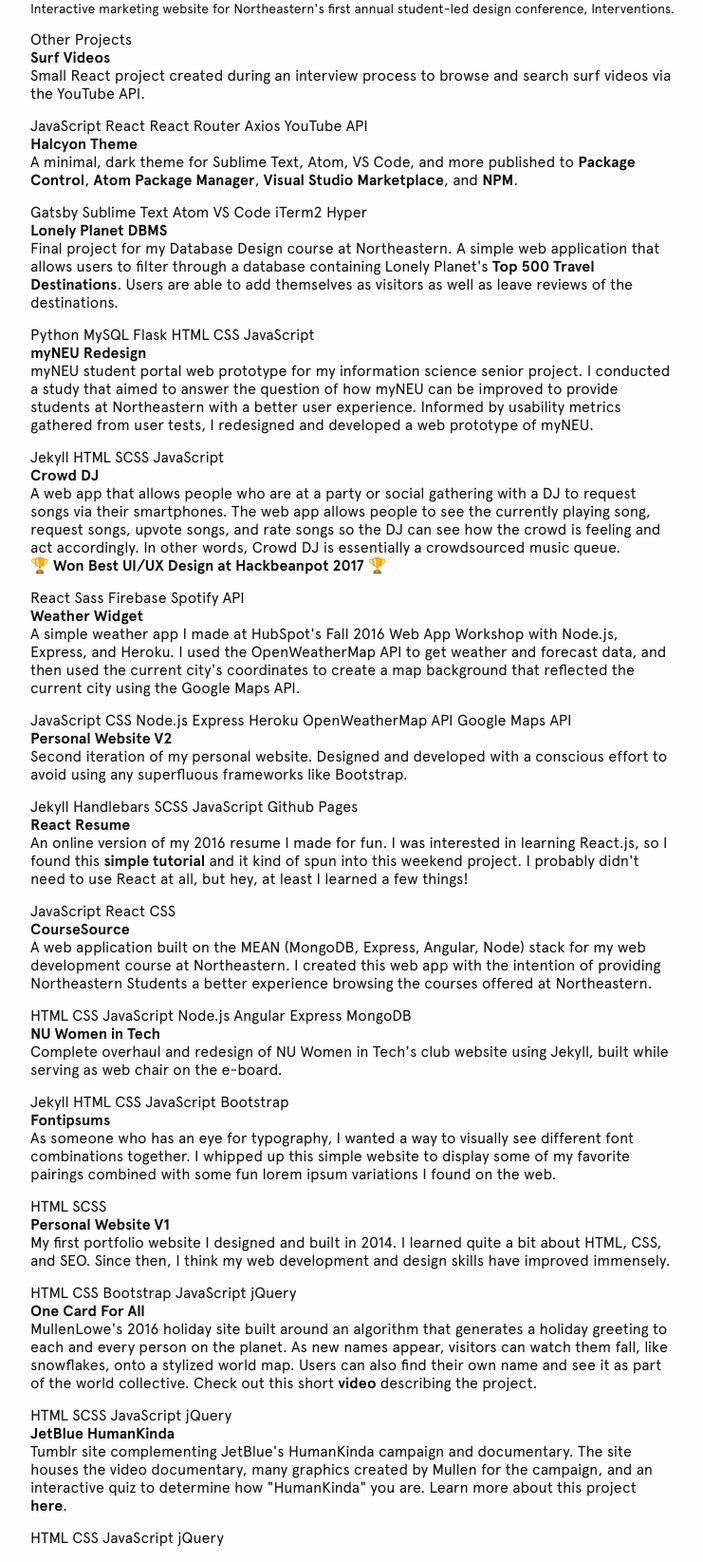
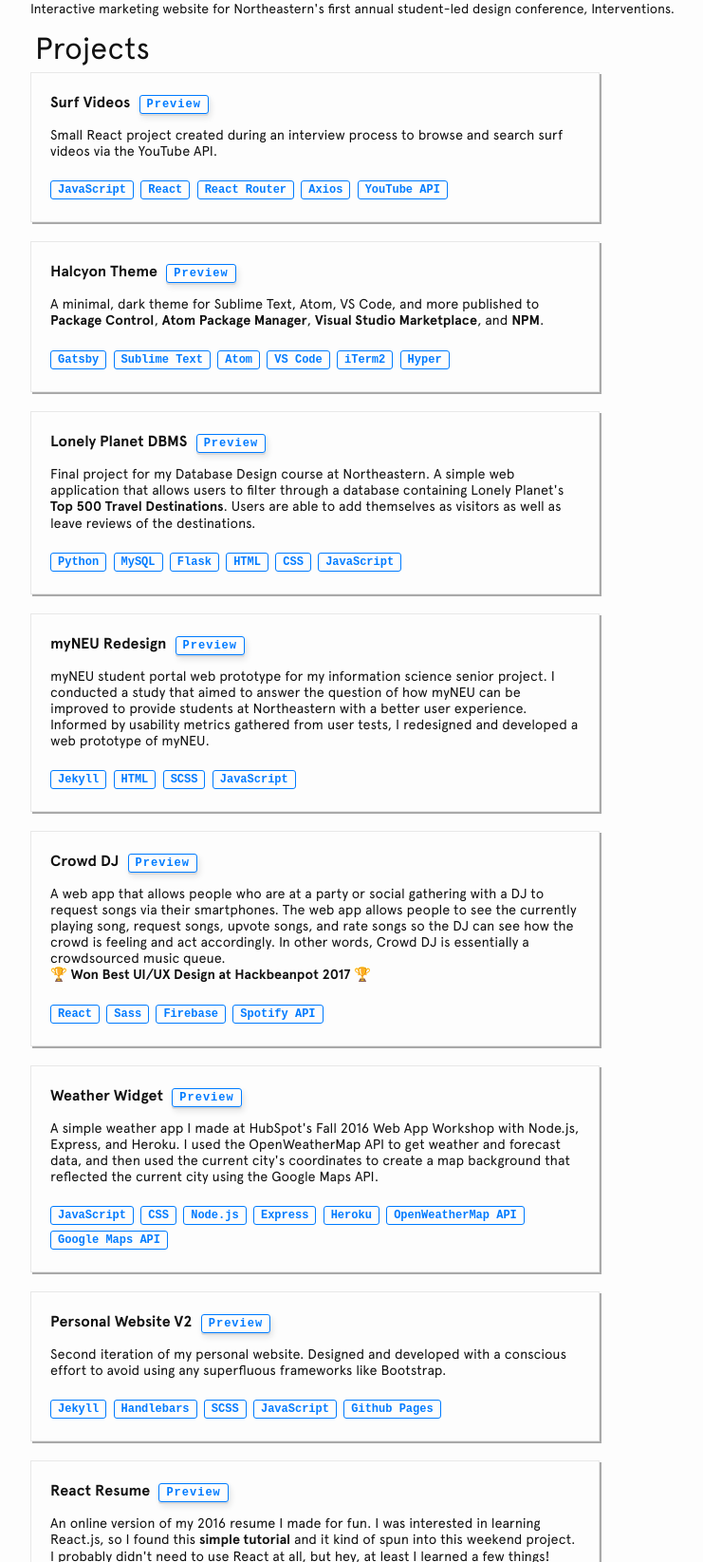
Before and after one commit to qaz-creator/personal, a Jekyll site: the page built from feed/projects.html, in a window 1280 px wide. Shown: the part 1825-3470 px from the top of the page at 95% size, without its empty margins (268-1009 px from the left). Built offline with Jekyll 4.4.1, drawn with Linux system fonts in a browser that asks for light colours; some of the changed text lies outside the part shown; grey boxes are pictures that could not be loaded.

Commit message:
basic project pages done

```diff
--- a/_includes/other-projects.html
+++ b/_includes/other-projects.html
@@ -1,10 +1,12 @@
 <section class="section other-projects">
-    <div class="section__title">Other Projects</div>
+    <div class="section__title">{{page.title}}</div>
     <div class="section__content">
       {% for project in site.data.other-projects %}
       <div class="project">
         <div class="project__name">
           <a href="{{project.url}}" target="_blank" class="arrow-link">{{project.name}}</a>
+          <a href="{{project.url}}" target="_blank" class="arrow-link"> <span class="project__used__item">Preview</span></a>
+
         </div>
         <p>{{project.description}}</p>
         <div class="project__used">
--- a/_sass/minima.scss
+++ b/_sass/minima.scss
@@ -149,3 +149,4 @@
 @import "minima/footer";
 @import "minima/about";
 @import "minima/portfolio";
+@import 'minima/other-projects'
--- /dev/null
+++ b/_sass/minima/_other-projects.scss
@@ -0,0 +1,60 @@
+.other-projects {
+  .section__title{
+    margin-bottom: 5px;
+    margin-left: 5px;
+    font-size: 2rem;
+  }
+  .project {
+    border: 1px solid $grey-color-light;
+    box-shadow: 2px 2px darkgray;
+    max-width: 600px;
+    padding: 20px;
+    margin-bottom: 20px;
+    &:hover {
+      margin-top: -2px;
+      box-shadow: 0px 12px 30px 0px rgba(0, 0, 0, 0.2);
+      transition: all 800ms cubic-bezier(0.19, 1, 0.22, 1);
+    }
+    &__name {
+      margin-bottom: 10px;
+      .project__used__item {
+        margin-left: 5px !important;
+        box-shadow: 0px 2px 0 darken($grey-color-light, 5%),
+          2px 4px 6px darken($grey-color-light, 2%);
+        font-weight: 900;
+        letter-spacing: 1px;
+        transition: all 150ms linear;
+        &:hover {
+          background: darken(#ffffff, 1.5%);
+          border: 1px solid rgba(#000, 0.05);
+          box-shadow: 1px 1px 2px rgba(#fff, 0.2);
+          color: lighten($blue, 18%);
+          text-decoration: none;
+          text-shadow: -1px -1px 0 darken($grey-color-light, 9.5%);
+          transition: all 250ms linear;
+        }
+      }
+    }
+    p {
+      font-size: 0.9rem;
+      margin-bottom: 20px;
+    }
+    &__used {
+      &__item {
+        display: inline-block;
+        margin: 3px 3px 3px 0;
+        font-family: "Inconsolata", monospace;
+        font-size: 0.75rem;
+        font-weight: 700;
+        padding: 2px 7px;
+        border-radius: 3px;
+        color: $blue;
+        border: 1px solid $blue;
+        background: transparent;
+        &:first-of-type {
+          margin-left: 0;
+        }
+      }
+    }
+  }
+}
--- a/feed/projects-data-science.html
+++ b/feed/projects-data-science.html
@@ -1,9 +1,10 @@
 ---
 layout: default
-title: Projects
-feed-type: projects
+title: Data Analysis Projects
+feed-type: projects/data
 permalink: /projects/data
 ---
 
 <div id="site">
+    {% include other-projects.html %}
 </div>
--- a/feed/projects-dev.html
+++ b/feed/projects-dev.html
@@ -1,10 +1,11 @@
 ---
-layout: page
+layout: default
 title: Web Develop Projects
 feed-type: projects/dev
 permalink: /projects/dev
 ---
 
 <div id="site">
-  {% include carousel.html height="50" unit="%" duration="3" %}
+  <!-- {% include carousel.html height="50" unit="%" duration="3" %}  -->
+  {% include other-projects.html %}
 </div>
```
